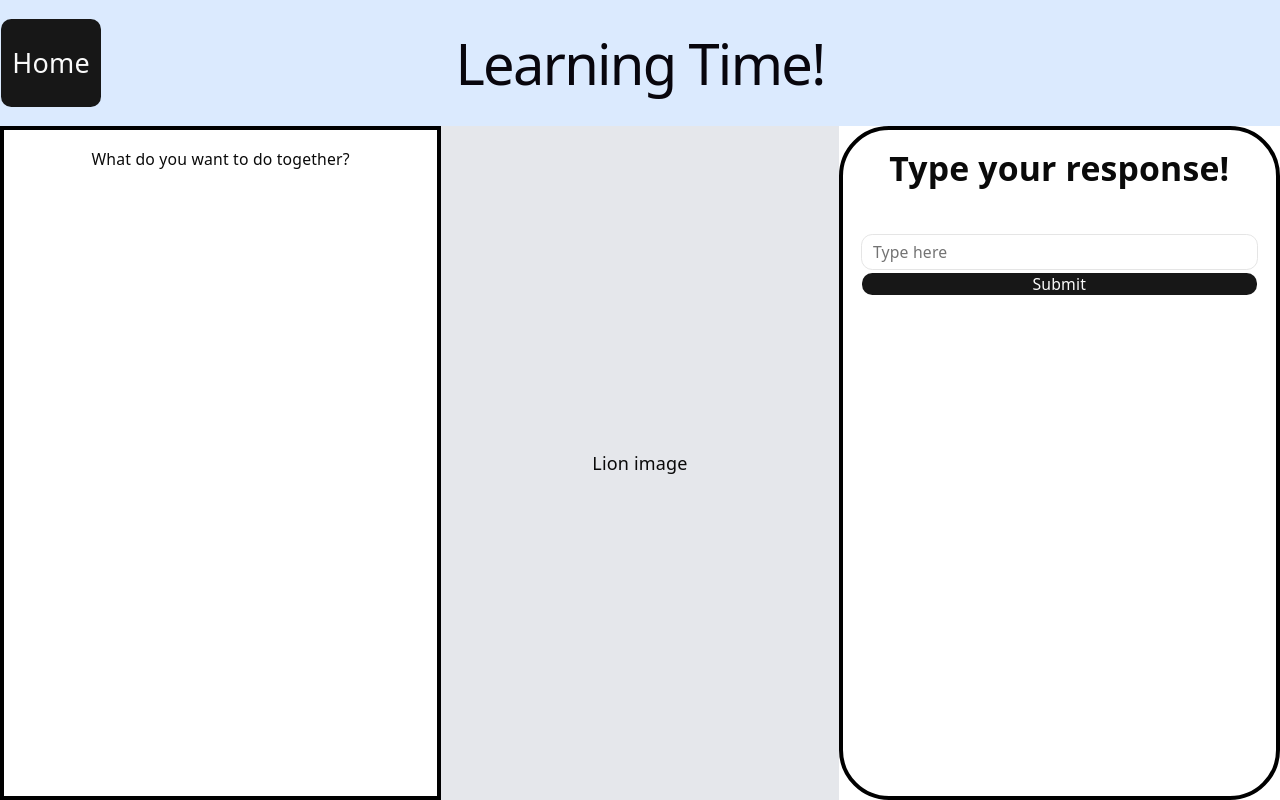
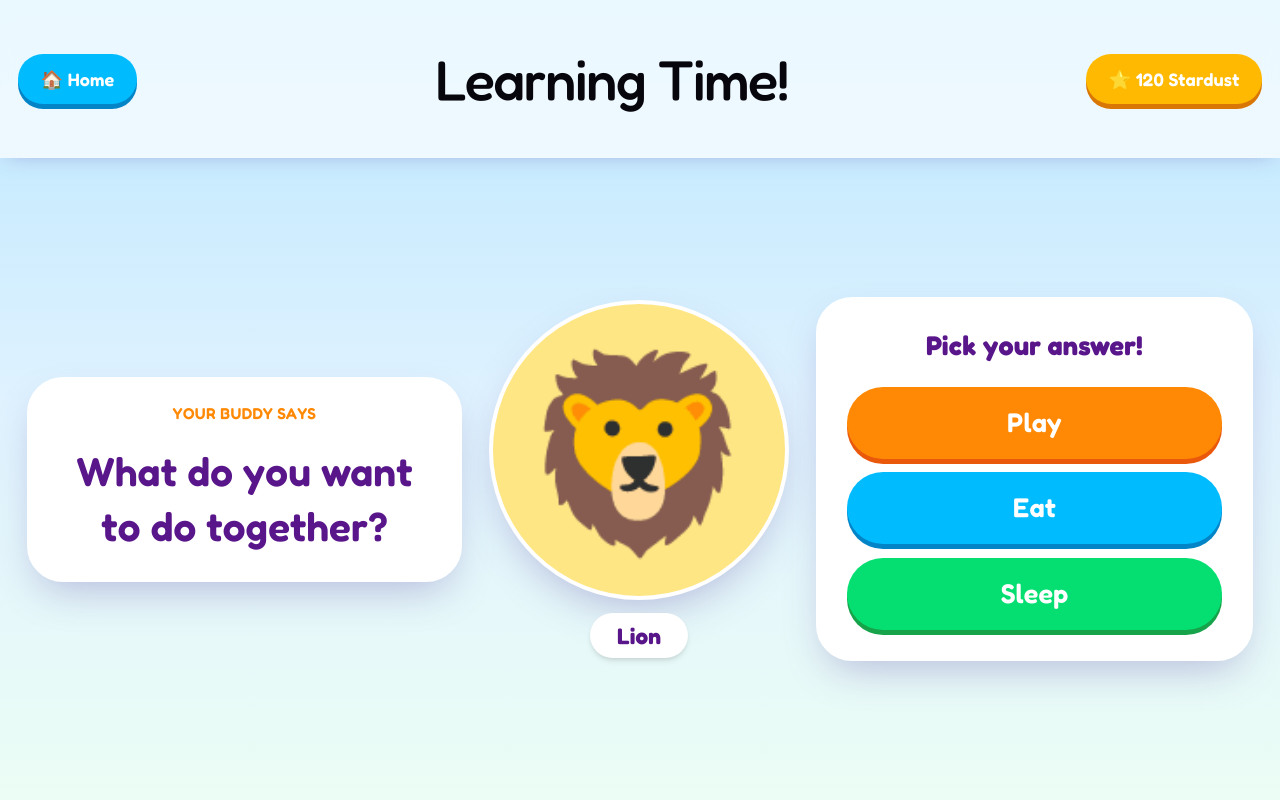
Before and after one commit to kevinlu898/cosmos, a React (Vite) app: page /game in a window 1280 px wide. Built offline with nearby package versions, Linux system fonts and the light colour scheme.

Commit message:
Whimsical UI

```diff
--- a/src/components/Animal.jsx
+++ b/src/components/Animal.jsx
@@ -1,7 +1,22 @@
-export function Animal(props){
-    return (
-        <div className="flex flex-col flex-1 overflow-hidden bg-gray-200 justify-center items-center">
-            <p>{props.name} image</p>
-        </div>
-    )
+import { Card } from "../components/ui/card";
+
+export function Animal(props) {
+  const animal = { emoji: "🦁", color: "bg-amber-200" };
+
+  return (
+    <div className="flex flex-1 flex-col items-center justify-center gap-3 select-none">
+      <Card className={`flex aspect-square w-[min(40vh,300px)] items-center justify-center rounded-full ${animal.color}`}>
+        <span
+          style={{ fontSize: "min(26vh, 190px)" }}
+          role="img"
+          aria-label={props.name}
+        >
+          {animal.emoji}
+        </span>
+      </Card>
+      <div className="rounded-full bg-white px-6 py-1.5 text-xl font-bold text-purple-900 shadow-md">
+        {props.name}
+      </div>
+    </div>
+  );
 }
--- a/src/components/Response.jsx
+++ b/src/components/Response.jsx
@@ -1,38 +1,41 @@
-import {Button} from "../components/ui/button";
-import {Input} from "../components/ui/input";
+import { Card } from "../components/ui/card";
+import { Button } from "../components/ui/button";
+import { Textarea } from "../components/ui/textarea";
 
-export function Response(props){
+const CHOICE_VARIANTS = ["coral", "default", "success", "grape", "sun", "secondary"];
+
+export function Response(props) {
   return (
-        <div className="flex flex-col flex-1 overflow-hidden border-black border-4 rounded-[50px] p-4">
-            <p className="text-3xl font-bold">{props.type === "text" ? "Type your response!" : "Choose a response!"}</p>
-            <div className="flex flex-col gap-2 overflow-auto my-10">
-                {props.type === "multiple-choice" && (
-                    <div className="flex flex-col gap-2">
+    <Card className="w-100 gap-5 p-6">
+      <p className="text-center text-2xl font-bold text-purple-900">{props.type === "text" ? "Type your answer!" : "Pick your answer!"}</p>
+
+      {(props.type === "multiple-choice" ) && (
+        <div className="grid grid-rows-2 gap-3">
           {props.options.map((option, index) => (
-                            <Button key={index}>{option}</Button>
+            <Button
+              key={index}
+              variant={CHOICE_VARIANTS[index % CHOICE_VARIANTS.length]}
+              size="lg"
+            >
+              {option}
+            </Button>
           ))}
         </div>
       )}
-                {props.type === "multi-select" && (
-                    <div className="flex flex-col gap-2">
-                        {props.options.map((option, index) => (
-                            <Button key={index}>{option}</Button>
-                        ))}
+
+      {props.type === "true-false" && (
+        <div className="grid grid-rows-2 gap-3">
+          <Button variant="success" size="lg">👍 True</Button>
+          <Button variant="danger" size="lg">👎 False</Button>
         </div>
       )}
+
       {props.type === "text" && (
-                    <div>
-                        <Input className="text-xl" type="text" placeholder="Type here" />
-                        <Button size="md" className="w-full">Submit</Button>
+        <div className="grid grid-rows-2 gap-3">
+          <Textarea type="text" placeholder="Type here..." className="flex-1 h-40" />
+          <Button variant="success" size="lg">Go!</Button>
         </div>
       )}
-                {props.type === "true-false" && (
-                    <div className="flex flex-col gap-2">
-                        <Button className="w-full">True</Button>
-                        <Button className="w-full">False</Button>
-                    </div>
-                )}
-            </div>
-        </div>
+    </Card>
   );
 }
--- a/src/components/Speech.jsx
+++ b/src/components/Speech.jsx
@@ -1,8 +1,16 @@
+import { Card } from "../components/ui/card";
 
 export function Speech(props) {
-  return(
-    <div className="flex flex-col flex-1 overflow-hidden border-black border-4 text-lg p-4">
-      <p className="text-sm">{props.text}</p>
+  return (
+    <div className="relative flex flex-col items-center">
+      <Card className="max-w-100 px-7 py-5">
+        <span className="text-sm font-semibold uppercase tracking-wide text-orange-400">
+          Your buddy says
+        </span>
+        <p className="text-4xl font-semibold leading-snug text-purple-900">
+          {props.text}
+        </p>
+      </Card>
     </div>
-  )
+  );
 }
--- a/src/components/ui/button.jsx
+++ b/src/components/ui/button.jsx
@@ -5,33 +5,41 @@ import { Slot } from "radix-ui"
 import { cn } from "@/lib/utils"
 
 const buttonVariants = cva(
-  "group/button inline-flex shrink-0 items-center justify-center rounded-lg border border-transparent bg-clip-padding text-sm font-medium whitespace-nowrap transition-all outline-none select-none focus-visible:border-ring focus-visible:ring-3 focus-visible:ring-ring/50 active:not-aria-[haspopup]:translate-y-px disabled:pointer-events-none disabled:opacity-50 aria-invalid:border-destructive aria-invalid:ring-3 aria-invalid:ring-destructive/20 dark:aria-invalid:border-destructive/50 dark:aria-invalid:ring-destructive/40 [&_svg]:pointer-events-none [&_svg]:shrink-0 [&_svg:not([class*='size-'])]:size-4 cursor-pointer",
+  "group/button inline-flex shrink-0 items-center justify-center gap-2 rounded-full border-none font-[Fredoka] font-semibold whitespace-nowrap transition-all outline-none select-none active:translate-y-[4px] focus-visible:ring-4 focus-visible:ring-white/80 disabled:pointer-events-none disabled:opacity-50 [&_svg]:pointer-events-none [&_svg]:shrink-0 [&_svg:not([class*='size-'])]:size-5 cursor-pointer",
   {
     variants: {
       variant: {
-        default: "bg-primary text-primary-foreground hover:bg-primary/80",
+        default:
+          "bg-sky-400 text-white hover:bg-sky-500 shadow-[0_5px_0_#0284c7] active:shadow-[0_1px_0_#0284c7]",
+        success:
+          "bg-green-400 text-white hover:bg-green-500 shadow-[0_5px_0_#16a34a] active:shadow-[0_1px_0_#16a34a]",
+        danger:
+          "bg-rose-400 text-white hover:bg-rose-500 shadow-[0_5px_0_#e11d48] active:shadow-[0_1px_0_#e11d48]",
+        grape:
+          "bg-purple-400 text-white hover:bg-purple-500 shadow-[0_5px_0_#9333ea] active:shadow-[0_1px_0_#9333ea]",
+        sun:
+          "bg-amber-400 text-white hover:bg-amber-500 shadow-[0_5px_0_#d97706] active:shadow-[0_1px_0_#d97706]",
+        coral:
+          "bg-orange-400 text-white hover:bg-orange-500 shadow-[0_5px_0_#ea580c] active:shadow-[0_1px_0_#ea580c]",
         outline:
-          "border-border bg-background hover:bg-muted hover:text-foreground aria-expanded:bg-muted aria-expanded:text-foreground dark:border-input dark:bg-input/30 dark:hover:bg-input/50",
+          "bg-white text-sky-600 border-4 border-sky-300 hover:bg-sky-50 shadow-[0_5px_0_#bae6fd] active:shadow-[0_1px_0_#bae6fd]",
         secondary:
-          "bg-secondary text-secondary-foreground hover:bg-[color-mix(in_oklch,var(--secondary),var(--foreground)_5%)] aria-expanded:bg-secondary aria-expanded:text-secondary-foreground",
+          "bg-white text-purple-600 hover:bg-purple-50 shadow-[0_5px_0_#e9d5ff] active:shadow-[0_1px_0_#e9d5ff]",
         ghost:
-          "hover:bg-muted hover:text-foreground aria-expanded:bg-muted aria-expanded:text-foreground dark:hover:bg-muted/50",
+          "shadow-none active:translate-y-0 text-purple-600 hover:bg-purple-100",
+        link: "shadow-none active:translate-y-0 text-sky-500 underline-offset-4 hover:underline",
         destructive:
-          "bg-destructive/10 text-destructive hover:bg-destructive/20 focus-visible:border-destructive/40 focus-visible:ring-destructive/20 dark:bg-destructive/20 dark:hover:bg-destructive/30 dark:focus-visible:ring-destructive/40",
-        link: "text-primary underline-offset-4 hover:underline",
+          "bg-rose-400 text-white hover:bg-rose-500 shadow-[0_5px_0_#e11d48] active:shadow-[0_1px_0_#e11d48]",
       },
       size: {
-        default:
-          "h-20 gap-1.5 px-2.5 has-data-[icon=inline-end]:pr-2 has-data-[icon=inline-start]:pl-2 text-2xl",
-        xs: "h-6 gap-1 rounded-[min(var(--radius-md),10px)] px-2 text-xs in-data-[slot=button-group]:rounded-lg has-data-[icon=inline-end]:pr-1.5 has-data-[icon=inline-start]:pl-1.5 [&_svg:not([class*='size-'])]:size-3",
-        sm: "h-7 gap-1 rounded-[min(var(--radius-md),12px)] px-2.5 text-[0.8rem] in-data-[slot=button-group]:rounded-lg has-data-[icon=inline-end]:pr-1.5 has-data-[icon=inline-start]:pl-1.5 [&_svg:not([class*='size-'])]:size-3.5",
-        lg: "h-9 gap-1.5 px-2.5 has-data-[icon=inline-end]:pr-2 has-data-[icon=inline-start]:pl-2",
-        icon: "size-8",
-        "icon-xs":
-          "size-6 rounded-[min(var(--radius-md),10px)] in-data-[slot=button-group]:rounded-lg [&_svg:not([class*='size-'])]:size-3",
-        "icon-sm":
-          "size-7 rounded-[min(var(--radius-md),12px)] in-data-[slot=button-group]:rounded-lg",
-        "icon-lg": "size-9",
+        default: "h-14 px-7 text-xl",
+        xs: "h-9 px-3 text-sm [&_svg:not([class*='size-'])]:size-4",
+        sm: "h-11 px-5 text-base",
+        lg: "h-16 px-9 text-2xl",
+        xl: "h-20 px-12 text-3xl",
+        icon: "size-14",
+        "icon-sm": "size-11",
+        "icon-lg": "size-16",
       },
     },
     defaultVariants: {
--- a/src/components/ui/card.jsx
+++ b/src/components/ui/card.jsx
@@ -12,7 +12,7 @@ function Card({
       data-slot="card"
       data-size={size}
       className={cn(
-        "group/card flex flex-col gap-4 overflow-hidden rounded-xl bg-card py-4 text-sm text-card-foreground ring-1 ring-foreground/10 has-data-[slot=card-footer]:pb-0 has-[>img:first-child]:pt-0 data-[size=sm]:gap-3 data-[size=sm]:py-3 data-[size=sm]:has-data-[slot=card-footer]:pb-0 *:[img:first-child]:rounded-t-xl *:[img:last-child]:rounded-b-xl",
+        "group/card flex flex-col gap-4 overflow-hidden rounded-[2rem] border-4 border-white bg-card py-5 font-[Fredoka] text-base text-card-foreground shadow-[0_18px_40px_-12px_rgba(90,70,160,0.35)] has-data-[slot=card-footer]:pb-0 has-[>img:first-child]:pt-0 data-[size=sm]:gap-3 data-[size=sm]:py-3 data-[size=sm]:has-data-[slot=card-footer]:pb-0 *:[img:first-child]:rounded-t-[2rem] *:[img:last-child]:rounded-b-[2rem]",
         className
       )}
       {...props} />
--- a/src/components/ui/input.jsx
+++ b/src/components/ui/input.jsx
@@ -12,7 +12,7 @@ function Input({
       type={type}
       data-slot="input"
       className={cn(
-        "h-8 w-full min-w-0 rounded-lg border border-input bg-transparent px-2.5 py-1 text-base transition-colors outline-none file:inline-flex file:h-6 file:border-0 file:bg-transparent file:text-sm file:font-medium file:text-foreground placeholder:text-muted-foreground focus-visible:border-ring focus-visible:ring-3 focus-visible:ring-ring/50 disabled:pointer-events-none disabled:cursor-not-allowed disabled:bg-input/50 disabled:opacity-50 aria-invalid:border-destructive aria-invalid:ring-3 aria-invalid:ring-destructive/20 md:text-sm dark:bg-input/30 dark:disabled:bg-input/80 dark:aria-invalid:border-destructive/50 dark:aria-invalid:ring-destructive/40",
+        "h-14 w-full min-w-0 rounded-full border-4 border-amber-200 bg-amber-50 px-6 font-[Fredoka] text-xl text-purple-900 outline-none transition-colors placeholder:text-purple-300 focus-visible:border-amber-400 focus-visible:ring-4 focus-visible:ring-amber-200/60 disabled:pointer-events-none disabled:cursor-not-allowed disabled:opacity-50",
         className
       )}
       {...props} />
--- a/src/components/ui/textarea.jsx
+++ b/src/components/ui/textarea.jsx
@@ -10,7 +10,7 @@ function Textarea({
     <textarea
       data-slot="textarea"
       className={cn(
-        "flex field-sizing-content min-h-16 w-full rounded-lg border border-input bg-transparent px-2.5 py-2 text-base transition-colors outline-none placeholder:text-muted-foreground focus-visible:border-ring focus-visible:ring-3 focus-visible:ring-ring/50 disabled:cursor-not-allowed disabled:bg-input/50 disabled:opacity-50 aria-invalid:border-destructive aria-invalid:ring-3 aria-invalid:ring-destructive/20 md:text-sm dark:bg-input/30 dark:disabled:bg-input/80 dark:aria-invalid:border-destructive/50 dark:aria-invalid:ring-destructive/40",
+        "flex field-sizing-content min-h-16 w-full bg-transparent px-2.5 py-2 text-base transition-colors outline-none placeholder:text-muted-foreground disabled:cursor-not-allowed disabled:bg-input/50 disabled:opacity-50 aria-invalid:border-destructive aria-invalid:ring-3 aria-invalid:ring-destructive/20 md:text-xl  dark:bg-input/30 dark:disabled:bg-input/80 dark:aria-invalid:border-destructive/50 dark:aria-invalid:ring-destructive/40 rounded-4xl border-4 border-amber-200 bg-amber-5 focus-visible:border-amber-400 focus-visible:ring-4 focus-visible:ring-amber-200/60",
         className
       )}
       {...props} />
--- a/src/index.css
+++ b/src/index.css
@@ -1,3 +1,5 @@
+@import url("https://fonts.googleapis.com/css2?family=Fredoka:wght@400;500;600;700&display=swap");
+
 @import "tailwindcss";
 @import "tw-animate-css";
 @import "shadcn/tailwind.css";
@@ -141,7 +143,6 @@ body {
 
 h1,
 h2 {
-  font-family: var(--heading);
   font-weight: 500;
   color: var(--text-h);
 }
@@ -166,21 +167,6 @@ h2 {
 }
 p {
   margin: 0;
-}
-
-code,
-.counter {
-  font-family: var(--mono);
-  display: inline-flex;
-  border-radius: 4px;
-  color: var(--text-h);
-}
-
-code {
-  font-size: 15px;
-  line-height: 135%;
-  padding: 4px 8px;
-  background: var(--code-bg);
 }
 
 @theme inline {
--- /dev/null
+++ b/src/lib/animals.json
@@ -0,0 +1,38 @@
+{
+    "deer": {
+        "name": "Daisy",
+        "biome": "grassland"
+    },
+    "fox": {
+        "name": "Freddy",
+        "biome": "forest"
+    },
+    "bear": {
+        "name": "Benny",
+        "biome": "forest"
+    },
+    "lion": {
+        "name": "Leo",
+        "biome": "grassland"
+    },
+    "giraffe": {
+        "name": "Georgie",
+        "biome": "grassland"
+    },
+    "elephant": {
+        "name": "Ellie",
+        "biome": "grassland"
+    },
+    "penguin": {
+        "name": "Penny",
+        "biome": "artic"
+    },
+    "polar_bear": {
+        "name": "Peter",
+        "biome": "artic"
+    },
+    "walrus": {
+        "name": "Willie",
+        "biome": "artic"
+    }
+}
--- a/src/pages/Game.jsx
+++ b/src/pages/Game.jsx
@@ -1,31 +1,34 @@
-import {Response} from "../components/Response";
-import {Speech} from "../components/Speech";
-import {Animal} from "../components/Animal";
+import { Response } from "../components/Response";
+import { Speech } from "../components/Speech";
+import { Animal } from "../components/Animal";
 
-import {Button} from "../components/ui/button";
+import { Button } from "../components/ui/button";
 import { useNavigate } from "react-router-dom";
 
-export default function Game(){
+export default function Game() {
   return (
-        <div className="flex flex-col h-full overflow-hidden">
+    <div className="flex h-full flex-col overflow-hidden bg-gradient-to-b from-sky-200 via-sky-100 to-emerald-50 font-[Fredoka]">
       <Navbar />
-            <div className="flex flex-row flex-1 overflow-hidden">
+      <div className="flex flex-1 flex-row items-center justify-center gap-6 overflow-hidden p-6">
         <Speech text="What do you want to do together?" />
         <Animal name="Lion" />
-                <Response
-                    type="text"
-                />
+        <Response type="multiple-choice" options={["Play", "Eat", "Sleep"]} />
       </div>
     </div>
-    )
+  );
 }
 
-function Navbar(){
+function Navbar() {
   const navigate = useNavigate();
   return (
-        <nav className="flex flex-row items-center justify-center bg-blue-100 text-white p-4">
-            <Button className="absolute left-0" onClick={() => navigate("/home")}>Home</Button>
-            <h1 className="text-md font-bold">Learning Time!</h1>
+    <nav className="flex items-center justify-between bg-white/70 px-4 py-3 shadow-[0_4px_20px_-8px_rgba(90,70,160,0.4)] backdrop-blur-sm">
+      <Button size="sm" onClick={() => navigate("/")}>🏠 Home</Button>
+
+      <h1 className="flex items-center gap-2 text-2xl font-bold text-purple-900 sm:text-3xl">
+        Learning Time!
+      </h1>
+
+      <Button variant="sun" size="sm" onClick={() => navigate("/shop")}>⭐ 120 Stardust</Button>
     </nav>
-    )
+  );
 }
```
Lines whose indentation alone changed are shown as unchanged.
